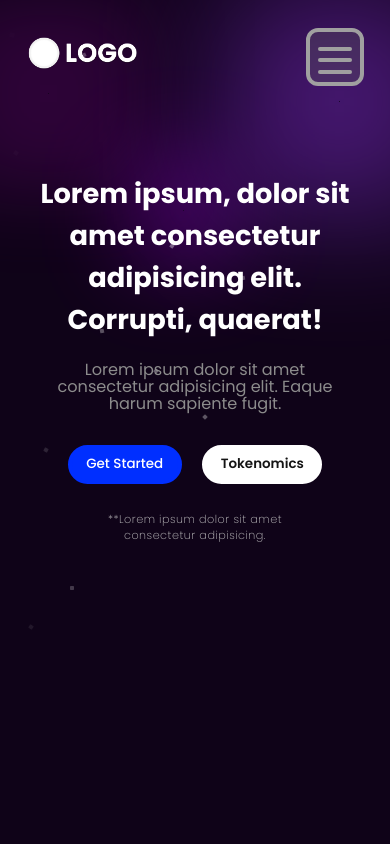
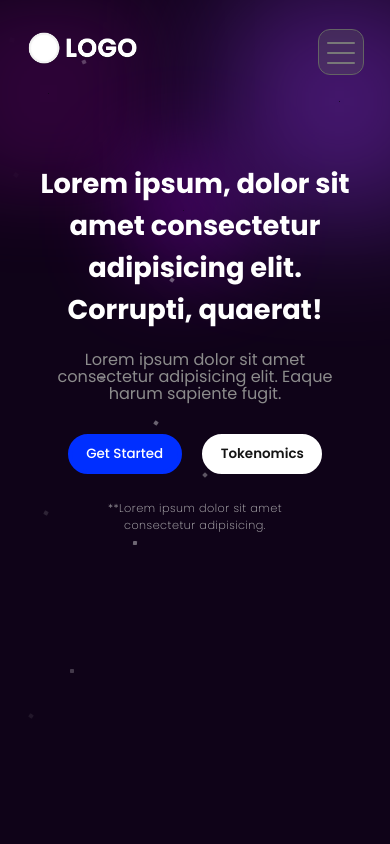
Before and after one commit to unnamed-lab/presale_website, a plain HTML site: page index.html in a window 390 px wide. Shown: the top 844 px of the page. Drawn offline with Linux system fonts and the light colour scheme.

Commit message:
Mobile Responsiveness Tweak (Toggle Btn) - #0015

```diff
--- a/css/style.css
+++ b/css/style.css
@@ -488,7 +488,7 @@ html body .card-sub .sub-item:nth-last-child(1) {
     left: 0;
     z-index: 95;
     width: 100%;
-    height: 100%;
+    height: 100dvh;
     background-color: rgba(40, 40, 40, 0.9);
     backdrop-filter: blur(0.5rem);
   }
@@ -498,30 +498,35 @@ html body .card-sub .sub-item:nth-last-child(1) {
 }
 @media (max-width: 767px) {
   html body .toggle-bar {
-    width: 2.1rem;
-    height: 2.1rem;
-    border: 4px solid #a0a0a0;
-    padding: 0.5rem;
+    display: flex;
+    flex-wrap: wrap;
+    align-content: space-evenly;
+    width: 1.75rem;
+    height: 1.75rem;
+    max-width: 1.75rem;
+    max-height: 1.75rem;
+    border: 1.5px solid #646464;
+    padding-top: 0.5rem;
+    padding-bottom: 0.5rem;
+    padding-left: 0.5rem;
+    padding-right: 0.5rem;
     border-radius: 0.75rem;
+    overflow: hidden;
     background-color: rgba(100, 100, 100, 0.3);
     margin-left: auto;
   }
   html body .toggle-bar.hidden {
     display: none;
   }
-  html body .toggle-bar .contain {
+  html body .toggle-bar .bar {
     width: 100%;
-  }
-  html body .toggle-bar .contain .bar {
-    width: 100%;
-    height: 4px;
-    background-color: #a0a0a0;
+    height: 2px;
     border-radius: 2rem;
   }
-  html body .toggle-bar .contain .bar:nth-child(-n+3) {
-    background-color: #a0a0a0;
-    margin-top: 0.45rem;
-    margin-bottom: 0.45rem;
+  html body .toggle-bar .bar:nth-child(-n+3) {
+    background-color: #787878;
+    margin-top: 4px;
+    margin-bottom: 4px;
   }
 }
 
@@ -785,7 +790,7 @@ html body .card-sub .sub-item:nth-last-child(1) {
     text-align: center;
   }
   .navbar .nav-menu .nav-option .nav-item {
-    font-size: calc(1.5 * var(--fs-900));
+    font-size: calc(1.15 * var(--fs-900));
     margin-bottom: 2rem;
   }
   .navbar .nav-menu .nav-connect {
@@ -794,7 +799,7 @@ html body .card-sub .sub-item:nth-last-child(1) {
     margin-right: auto;
   }
   .navbar .nav-menu .nav-connect a {
-    font-size: calc(1.15 * var(--fs-800));
+    font-size: calc(1.05 * var(--fs-800));
   }
 }
 .navbar .nav-menu .nav-option {
@@ -849,9 +854,10 @@ html body .card-sub .sub-item:nth-last-child(1) {
 }
 @media (max-width: 767px) {
   #hero-section {
+    --hero-md: 89vh;
     display: flex;
     flex-wrap: wrap;
-    min-height: 90dvh;
+    min-height: var(--hero-md);
   }
 }
 #hero-section .hero {
--- a/index.html
+++ b/index.html
@@ -72,11 +72,9 @@
 
         <div id="nav-overlay" class="overlay hidden"></div>
         <div class="toggle-bar">
-          <div class="contain">
-            <div class="bar"></div>
-            <div class="bar"></div>
-            <div class="bar"></div>
-          </div>
+          <div class="bar"></div>
+          <div class="bar"></div>
+          <div class="bar"></div>
         </div>
         <div class="nav-menu hidden">
           <ul class="nav-option">
```
Also changed, not shown: 1 other file.
